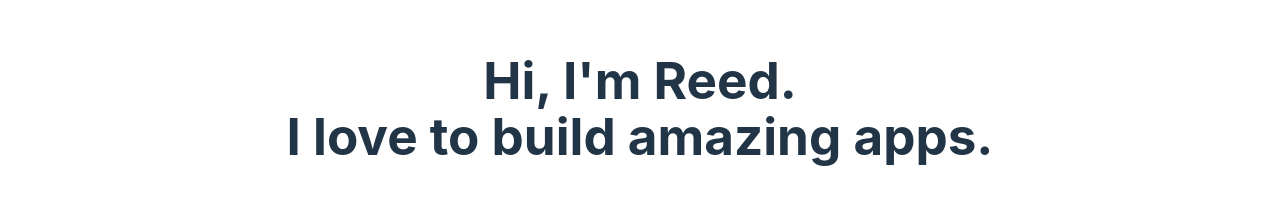
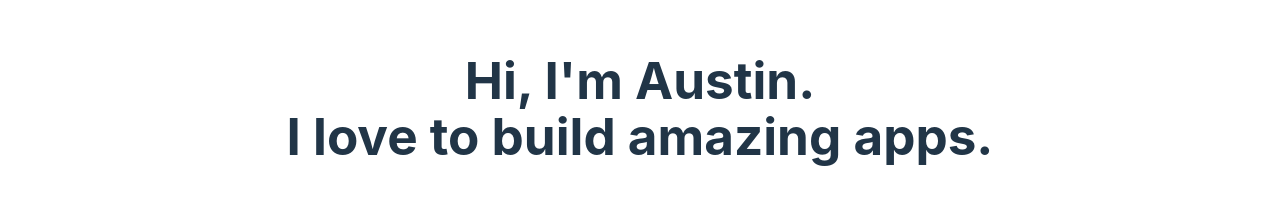
Before and after one commit to AustinMH0/personal-website, a React (Vite) app in the folder my-react-app/: page / in a window 1280 px wide. Shown: the part 107-317 px from the top of the page. Built offline with nearby package versions, Linux system fonts and the light colour scheme.

Commit message:
Test workflow

```diff
--- a/my-react-app/src/components/About.jsx
+++ b/my-react-app/src/components/About.jsx
@@ -6,7 +6,7 @@ export default function About() {
           <div className="container mx-auto flex px-10 py-20 md:flex-row flex-col items-center">
             <div className="lg:flex-grow md:w-1/2 lg:pr-24 md:pr-16 flex flex-col md:items-start md:text-left mb-16 md:mb-0 items-center text-center">
               <h1 className="title-font sm:text-4xl text-3xl mb-4 font-medium text-white">
-                Hi, I'm Reed.
+                Hi, I'm Austin.
                 <br className="hidden lg:inline-block" />I love to build amazing
                 apps.
               </h1>
```
